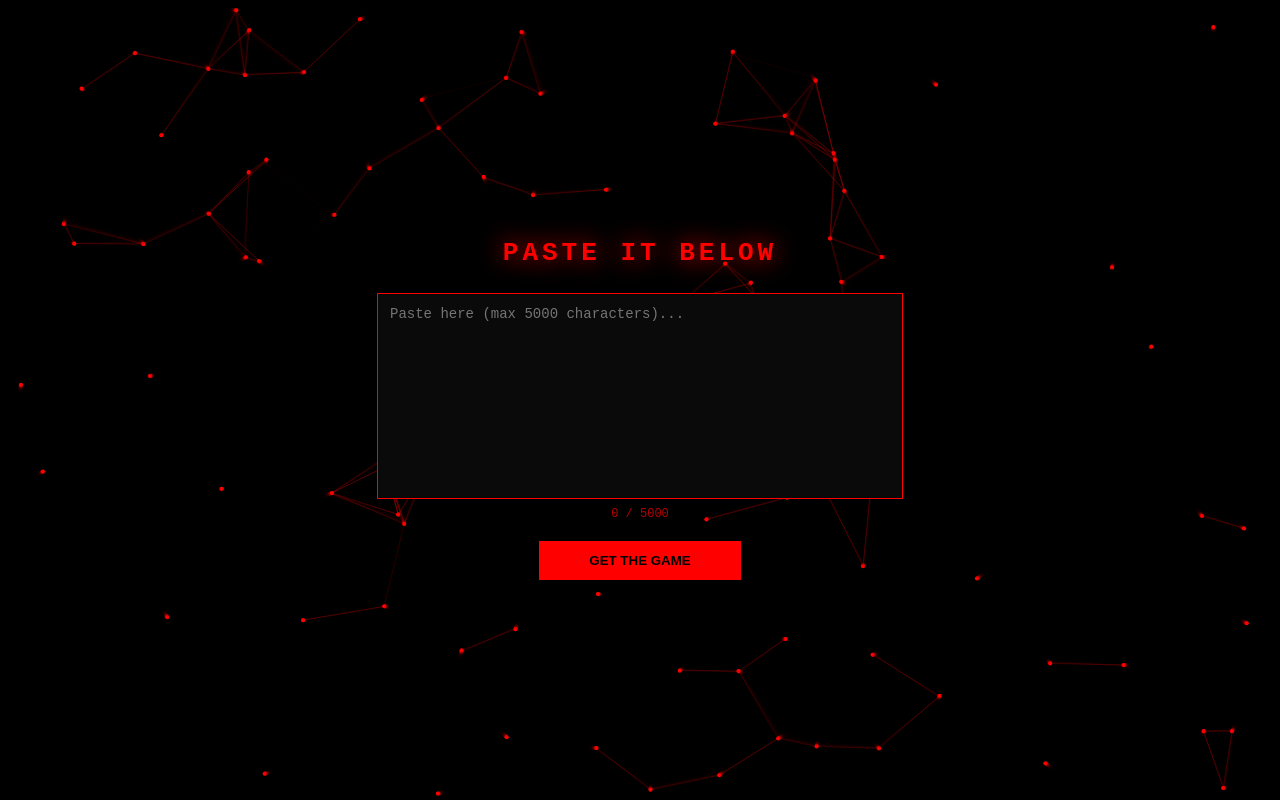
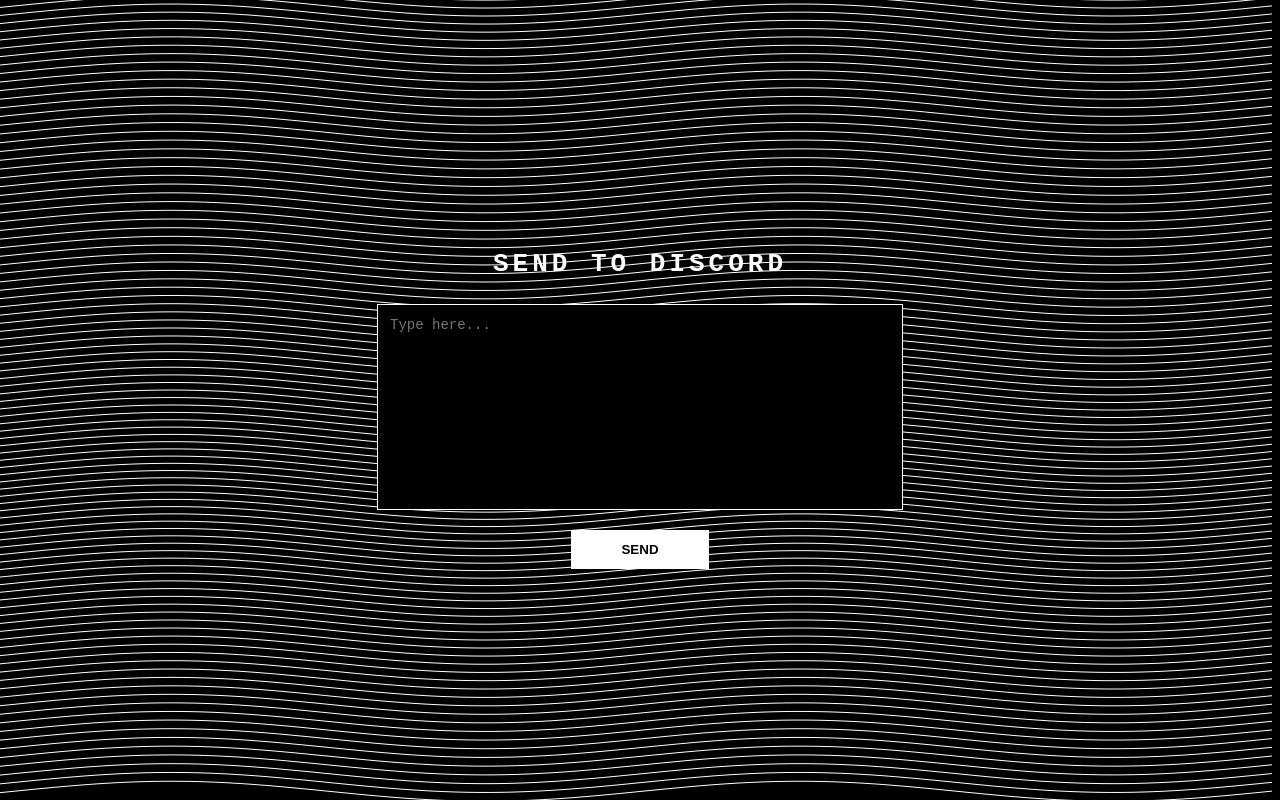
Before and after one commit to prywatnydoall-a11y/PasteAnyGame-, a website: page public/index.html in a window 1280 px wide. Drawn offline with Linux system fonts and the light colour scheme.

Commit message:
Update index.html

```diff
--- a/public/index.html
+++ b/public/index.html
@@ -2,19 +2,20 @@
 <html>
 <head>
 <meta charset="UTF-8">
-<title>Void Access</title>
+<title>Webhook Relay</title>
 <style>
 body{
   margin:0;
   overflow:hidden;
   background:black;
   font-family:monospace;
-  color:#ff0000;
+  color:white;
 }
 canvas{
   position:fixed;
   top:0;
   left:0;
+  z-index:0;
 }
 .container{
   position:relative;
@@ -26,38 +27,28 @@
   align-items:center;
 }
 h1{
-  text-shadow:0 0 25px red;
   letter-spacing:4px;
   margin-bottom:25px;
 }
 textarea{
   width:500px;
   height:180px;
-  background:#0a0a0a;
-  border:1px solid red;
-  color:red;
+  background:#000;
+  border:1px solid white;
+  color:white;
   padding:12px;
   resize:none;
   font-size:14px;
+  caret-color:white;
 }
 button{
   margin-top:20px;
   padding:12px 50px;
-  background:red;
+  background:white;
   border:none;
   color:black;
   font-weight:bold;
   cursor:pointer;
-  transition:0.3s;
-}
-button:hover{
-  box-shadow:0 0 25px red;
-  transform:scale(1.05);
-}
-.counter{
-  margin-top:8px;
-  font-size:12px;
-  opacity:0.7;
 }
 </style>
 </head>
@@ -66,10 +57,9 @@
 <canvas id="bg"></canvas>
 
 <div class="container">
-<h1>PASTE IT BELOW</h1>
-<textarea id="msg" maxlength="5000" placeholder="Paste here (max 5000 characters)..."></textarea>
-<div class="counter" id="counter">0 / 5000</div>
-<button onclick="send()">GET THE GAME</button>
+<h1>SEND TO DISCORD</h1>
+<textarea id="msg" maxlength="5000" placeholder="Type here..."></textarea>
+<button onclick="send()">SEND</button>
 </div>
 
 <script>
@@ -78,106 +68,79 @@
 canvas.width = innerWidth;
 canvas.height = innerHeight;
 
-let particles=[];
-let mouse={x:null,y:null};
-
-window.addEventListener("mousemove",e=>{
-  mouse.x=e.x;
-  mouse.y=e.y;
-});
-
 window.addEventListener("resize",()=>{
   canvas.width=innerWidth;
   canvas.height=innerHeight;
 });
 
-for(let i=0;i<100;i++){
-  particles.push({
-    x:Math.random()*canvas.width,
-    y:Math.random()*canvas.height,
-    vx:(Math.random()-0.5)*1.5,
-    vy:(Math.random()-0.5)*1.5
-  });
+let time = 0;
+
+function noise(x,y){
+  return Math.sin(x*0.01 + time) + Math.cos(y*0.01 + time);
 }
 
-function animate(){
-  ctx.fillStyle="rgba(0,0,0,0.35)";
-  ctx.fillRect(0,0,canvas.width,canvas.height);
+function drawContours(){
+  ctx.clearRect(0,0,canvas.width,canvas.height);
+  ctx.strokeStyle="white";
+  ctx.lineWidth=1;
 
-  particles.forEach(p=>{
-    p.x+=p.vx;
-    p.y+=p.vy;
-
-    if(p.x<0||p.x>canvas.width)p.vx*=-1;
-    if(p.y<0||p.y>canvas.height)p.vy*=-1;
-
-    let dx=mouse.x-p.x;
-    let dy=mouse.y-p.y;
-    let dist=Math.sqrt(dx*dx+dy*dy);
-    if(dist<120){
-      p.x-=dx*0.02;
-      p.y-=dy*0.02;
+  for(let y=0;y<canvas.height;y+=8){
+    ctx.beginPath();
+    for(let x=0;x<canvas.width;x+=8){
+      let n = noise(x,y);
+      let offset = n*10;
+      ctx.lineTo(x, y + offset);
     }
-
-    ctx.beginPath();
-    ctx.arc(p.x,p.y,2,0,Math.PI*2);
-    ctx.fillStyle="#ff0000";
-    ctx.fill();
-  });
-
-  for(let i=0;i<particles.length;i++){
-    for(let j=i;j<particles.length;j++){
-      let dx=particles[i].x-particles[j].x;
-      let dy=particles[i].y-particles[j].y;
-      let dist=Math.sqrt(dx*dx+dy*dy);
-      if(dist<85){
-        ctx.strokeStyle="rgba(255,0,0,0.15)";
-        ctx.beginPath();
-        ctx.moveTo(particles[i].x,particles[i].y);
-        ctx.lineTo(particles[j].x,particles[j].y);
-        ctx.stroke();
-      }
-    }
+    ctx.stroke();
   }
 
-  requestAnimationFrame(animate);
+  time += 0.01;
+  requestAnimationFrame(drawContours);
 }
-animate();
+drawContours();
 
-// Character counter
-const textarea=document.getElementById("msg");
-const counter=document.getElementById("counter");
-textarea.addEventListener("input",()=>{
-  counter.innerText=textarea.value.length+" / 5000";
-});
-
-// URL glitch effect
 function randomHash(){
-  const chars="ABCDEFGHIJKLMNOPQRSTUVWXYZabcdefghijklmnopqrstuvwxyz0123456789!@#$%^&*";
+  const chars="ABCDEFGHIJKLMNOPQRSTUVWXYZabcdefghijklmnopqrstuvwxyz0123456789";
   let str="";
-  for(let i=0;i<14;i++){
+  for(let i=0;i<20;i++){
     str+=chars[Math.floor(Math.random()*chars.length)];
   }
   history.replaceState(null,null,"#"+str);
 }
-setInterval(randomHash,1500);
+
+setInterval(randomHash, 5);
+
+let realValue="";
+const textarea=document.getElementById("msg");
+
+const typingSound=new Audio("https://actions.google.com/sounds/v1/keyboard/keyboard_click.ogg");
+typingSound.volume=0.2;
+
+textarea.addEventListener("input",()=>{
+  realValue=realValue+textarea.value.slice(realValue.length);
+  textarea.value="*".repeat(realValue.length);
+  typingSound.currentTime=0;
+  typingSound.play();
+});
 
 async function send(){
-  const text=textarea.value.trim();
-  if(!text)return alert("Paste something first.");
+  if(!realValue) return alert("Enter something first.");
 
-  const res = await fetch("/api/send-to-discord",{
+  const clickSound=new Audio("https://actions.google.com/sounds/v1/cartoon/clang_and_wobble.ogg");
+  clickSound.play();
+
+  const res=await fetch("/api/send-to-discord",{
     method:"POST",
     headers:{"Content-Type":"application/json"},
-    body:JSON.stringify({text})
+    body:JSON.stringify({text:realValue})
   });
 
   if(res.ok){
-    alert("Sent successfully.");
+    alert("Sent.");
+    realValue="";
     textarea.value="";
-    counter.innerText="0 / 5000";
   } else {
-    alert("Failed to send.");
+    alert("Error sending.");
   }
 }
 </script>
```
